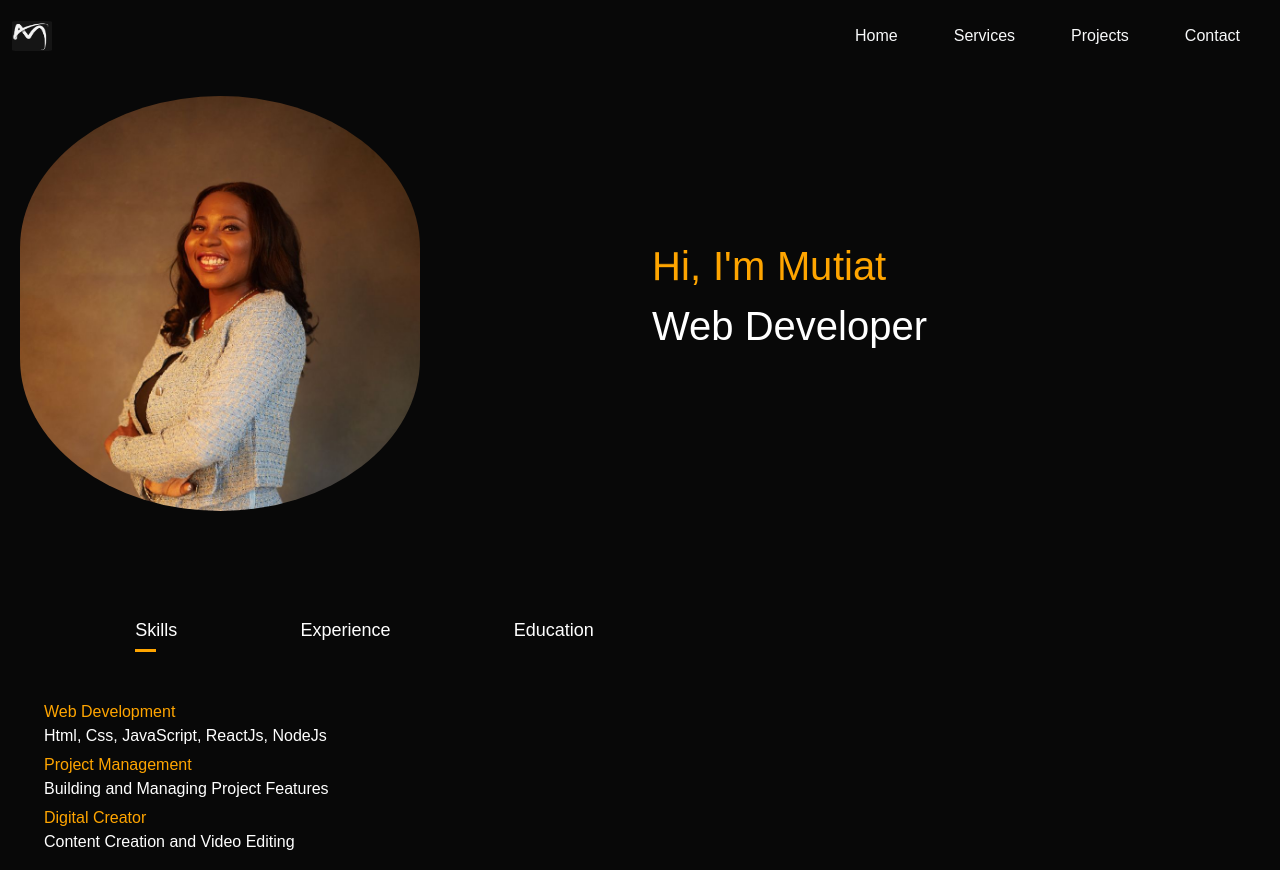
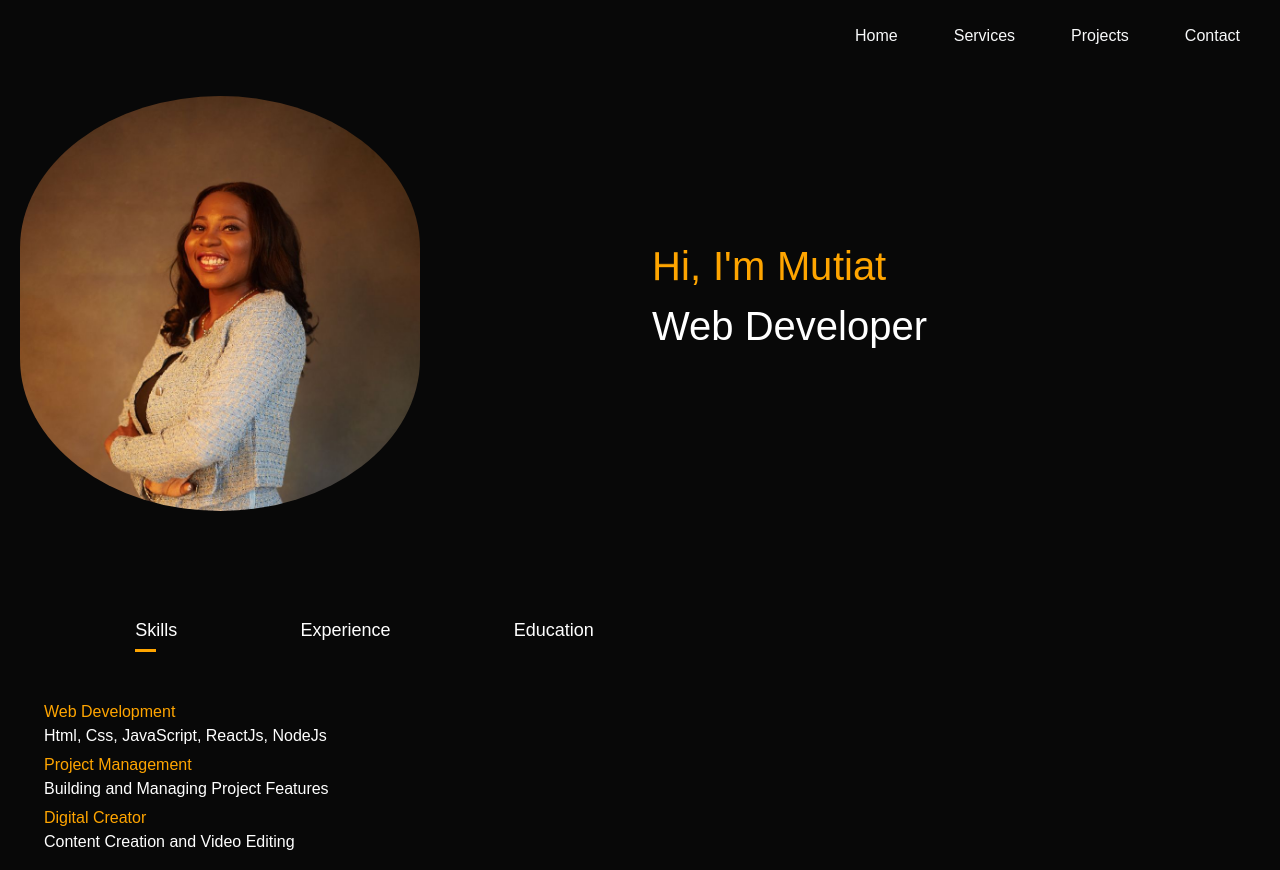
Before and after one commit to mutiatt/portfolio, a React (Vite) app in the folder resume/: page / in a window 1280 px wide. Built offline with nearby package versions, Linux system fonts and the light colour scheme.

Commit message:
Fixed missing image issue

```diff
--- a/resume/src/Components/Navbar.jsx
+++ b/resume/src/Components/Navbar.jsx
@@ -1,7 +1,7 @@
 import React from "react";
 import { Link } from "react-router-dom";
 import "../Pages/style.css";
-import logo from "../images/logo.JPG";
+// import logo from "../images/logo.JPG";
 import "bootstrap/dist/css/bootstrap.min.css";
 
 
@@ -9,7 +9,7 @@ const Navbar = () => {
   return (
     <nav className="navbar navbar-expand-md  fixed-top sticky">
         <div className="container-xxl">
-         <a><img src={logo} className="navbar-brand rounded" width={40} height={40}></img></a>
+         {/* <a><img src={logo} className="navbar-brand rounded" width={40} height={40}></img></a> */}
                <button className="navbar-toggler" type="button" data-bs-toggle="collapse" data-bs-target="#navbarNav" aria-controls="navbarNav" aria-expanded="false" aria-label="Toggle Navigation">
                     <span className="navbar-toggler-icon"></span>
                 </button>
```
